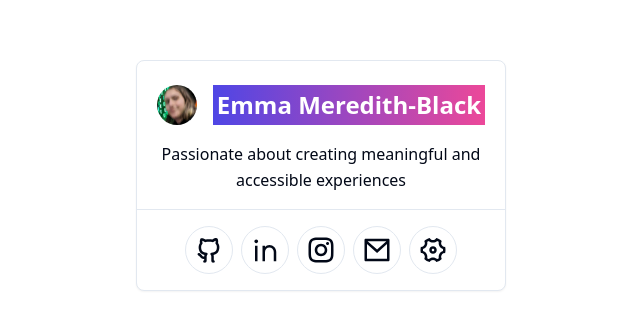
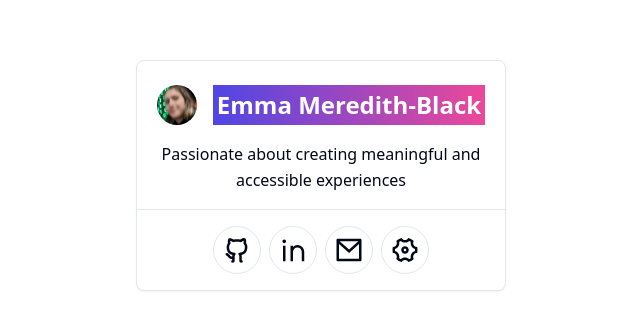
Before and after one commit to testsnake/emmamb-dot-com, a Next.js app: page /en in a window 1280 px wide. Shown: the part 193-522 px from the top of the page, without its empty margins (319-959 px from the left). Built offline with nearby package versions, Linux system fonts and the light colour scheme.

Commit message:
Removed Instagram Link

```diff
--- a/src/components/info-card.tsx
+++ b/src/components/info-card.tsx
@@ -51,9 +51,6 @@ const InfoCard = () => {
                 <ButtonLink href="https://www.linkedin.com/in/emma-meredith-black/" name="linkedin">
                     <LinkedIn />
                 </ButtonLink>
-                <ButtonLink href="https://www.instagram.com/emma0mb/" name="Instagram">
-                    <Instagram />
-                </ButtonLink>
                 <ContactDialog />
                 <ButtonSettings href="/" />
             </CardFooter>
```
